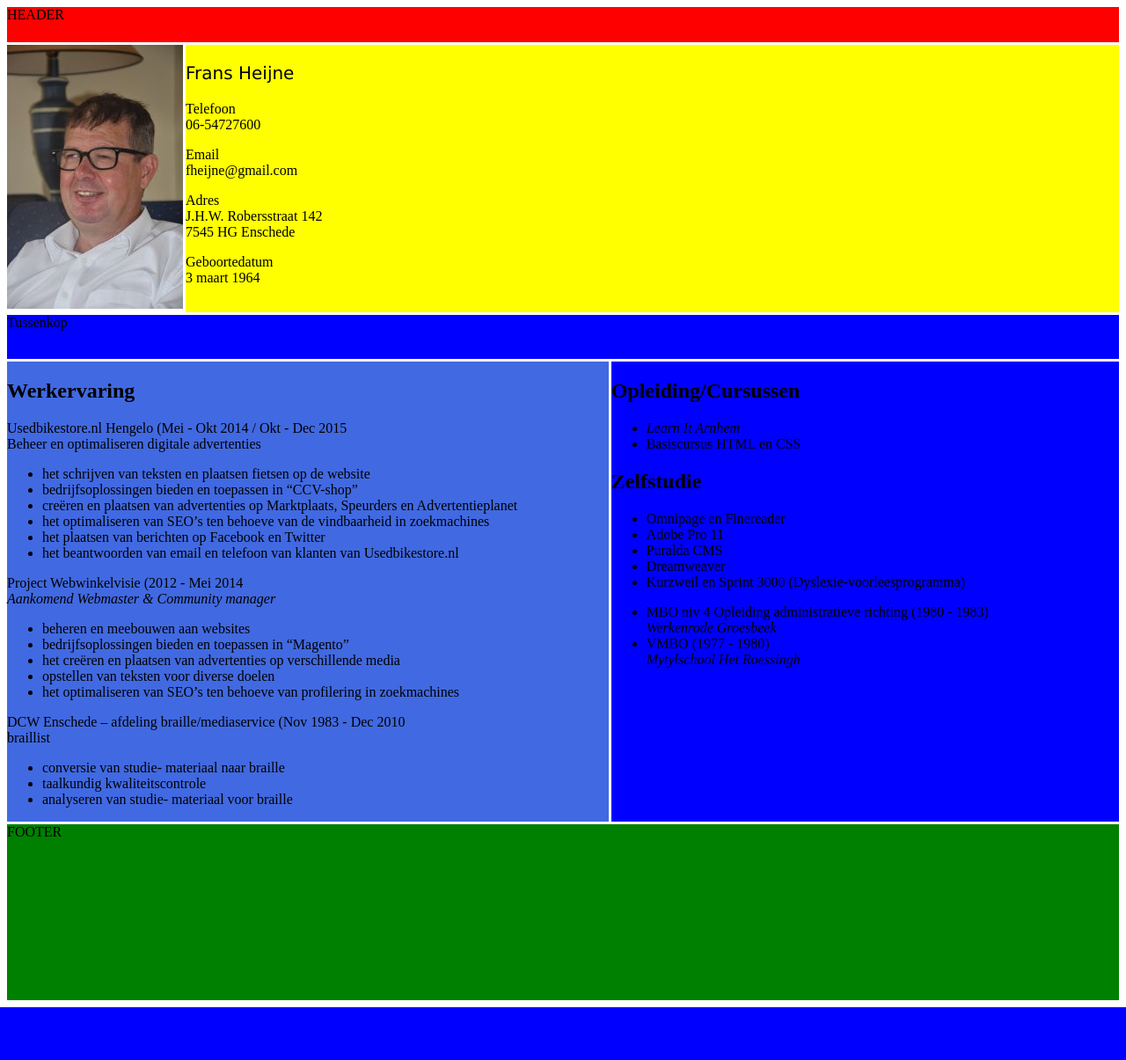
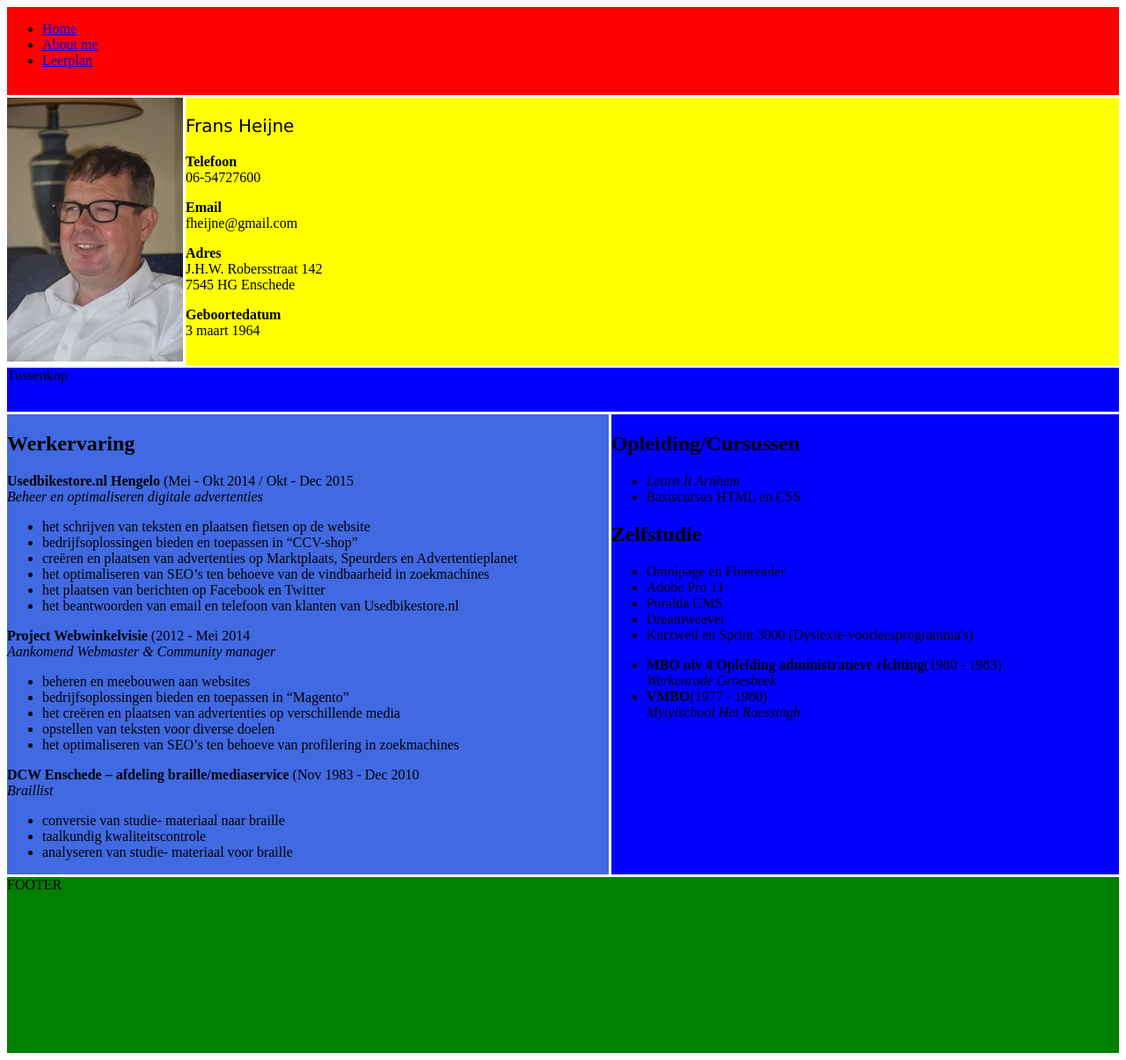
Before and after one commit to Frans100/demo2, a PHP site: page /grid-cv.html in a window 1280 px wide. Shown: the whole page at 88% size. Before the commit the page ends 1145 px from the top, so only its background shows below. Run offline with PHP 8.4, Linux system fonts and the light colour scheme.

Commit message:
cursief en bold toegevoegd, pech gehad en een deel opnieuw gedaan

```diff
--- a/grid-cv.css
+++ b/grid-cv.css
@@ -1,15 +1,20 @@
 .container {
     display: grid;
     grid-template-columns: repeat(12, 1fr);
-    grid-template-rows: 40px auto 50px auto 200px;
+    grid-template-rows: 100px auto 50px auto 200px;
     grid-gap: 3px;
 
 }
 
+
+nav {
+    display: inline-block;
+}
 .header {
     grid-column: 1 /-1;
     background-color: red;
 }
+
 .foto {
     grid-column: 1 /2;
 
--- a/grid-cv.html
+++ b/grid-cv.html
@@ -11,20 +11,23 @@
     <div class="container">
     <div class="header">
 
+        <nav>
+            <ul>
+                <li><a href="#">Home</a></li>
+                <li><a href="#">About me</a></li>
+                <li><a href="#">Leerplan</a></li>
 
+            </ul>
+        </nav>
 
-
-
-
-
-        HEADER</div>
+    </div>
     <div class="foto"><img src="profiel.jpg" alt=""></div>
    <div class="person">
                     <p class="naam">Frans Heijne</p>
-                    <p> <span>Telefoon</span>  <br>06-54727600</p>
-                    <p><span>Email</span><br>fheijne@gmail.com</p>
-                    <p><span>Adres</span><br>J.H.W. Robersstraat 142<br>7545 HG Enschede</p>
-                    <p><span>Geboortedatum</span><br>3 maart 1964</p>
+                    <p> <span class="bold">Telefoon</span>  <br>06-54727600</p>
+                    <p><span class="bold">Email</span><br>fheijne@gmail.com</p>
+                    <p><span class="bold">Adres</span><br>J.H.W. Robersstraat 142<br>7545 HG Enschede</p>
+                    <p><span class="bold">Geboortedatum</span><br>3 maart 1964</p>
               </div>
 
               <div class="tussenkop">Tussenkop</div>
@@ -32,8 +35,8 @@
     <div class="werk">
         <h2>Werkervaring</h2>
 
-        <p class="kop">Usedbikestore.nl Hengelo (Mei - Okt 2014 / Okt - Dec 2015<br>
-            Beheer en optimaliseren digitale advertenties
+        <p><span class="bold">Usedbikestore.nl Hengelo</span> (Mei - Okt 2014 / Okt - Dec 2015<br>
+            <span class="cursief">Beheer en optimaliseren digitale advertenties</span>
         </p>
             <ul>
             <li>het schrijven van teksten en plaatsen fietsen op de website</li>
@@ -44,7 +47,7 @@
             <li>het beantwoorden van email en telefoon van klanten van Usedbikestore.nl</li>
             </ul>
 
-            <p>Project Webwinkelvisie (2012 - Mei 2014<br>
+            <p><span class="bold">Project Webwinkelvisie</span> (2012 - Mei 2014<br>
                         <i>Aankomend Webmaster & Community manager</i>
                         <ul>
                             <li>beheren en meebouwen aan websites</li>
@@ -54,8 +57,8 @@
                         <li>het optimaliseren van SEO’s ten behoeve van profilering in zoekmachines</li>
                         </ul>
             </p>
-                <p class="kop">DCW Enschede – afdeling braille/mediaservice (Nov 1983 - Dec 2010<br>
-                    braillist
+                <p><span class="bold">DCW Enschede – afdeling braille/mediaservice</span> (Nov 1983 - Dec 2010<br>
+                    <span class="cursief">Braillist</span>
                 </p>
                     <ul>
                         <li>conversie van studie- materiaal naar braille</li>
@@ -75,11 +78,11 @@
             <li>Adobe Pro 11</li>
             <li>Puralda CMS</li>
             <li>Dreamweaver</li>
-            <li>Kurzweil en Sprint 3000 (Dyslexie-voorleesprogramma)</li>
+            <li>Kurzweil en Sprint 3000 (Dyslexie-voorleesprogramma's)</li>
         </ul>
         <ul>
-            <li>MBO niv 4 Opleiding administratieve richting (1980 - 1983)<br><span class="cursief">Werkenrode Groesbeek</span></li>
-            <li>VMBO (1977 - 1980)<br><span class="cursief">Mytylschool Het Roessingh</span></li>
+            <li><span class="bold">MBO niv 4 Opleiding administratieve richting</span>(1980 - 1983)<br><span class="cursief">Werkenrode Groesbeek</span></li>
+            <li> <span class="bold">VMBO</span>(1977 - 1980)<br><span class="cursief">Mytylschool Het Roessingh</span></li>
         </ul>
     </div>
 
```
